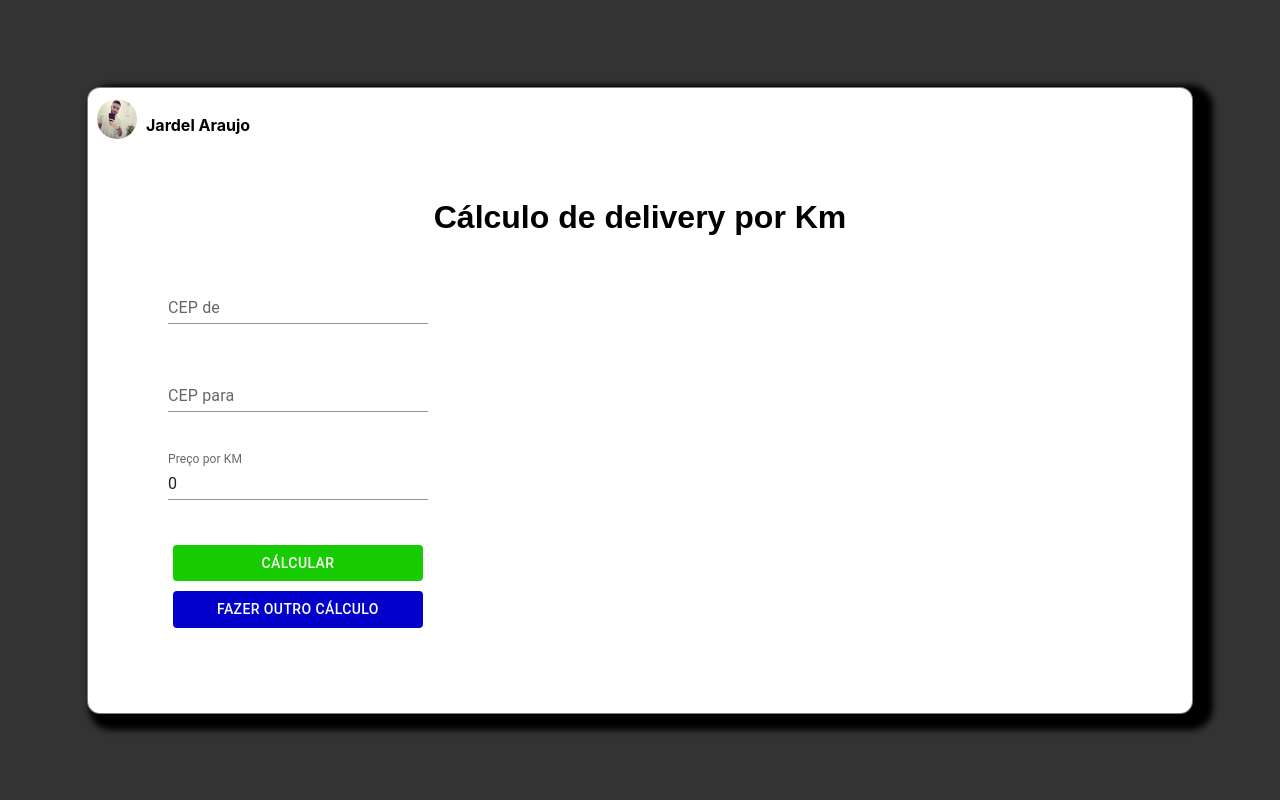
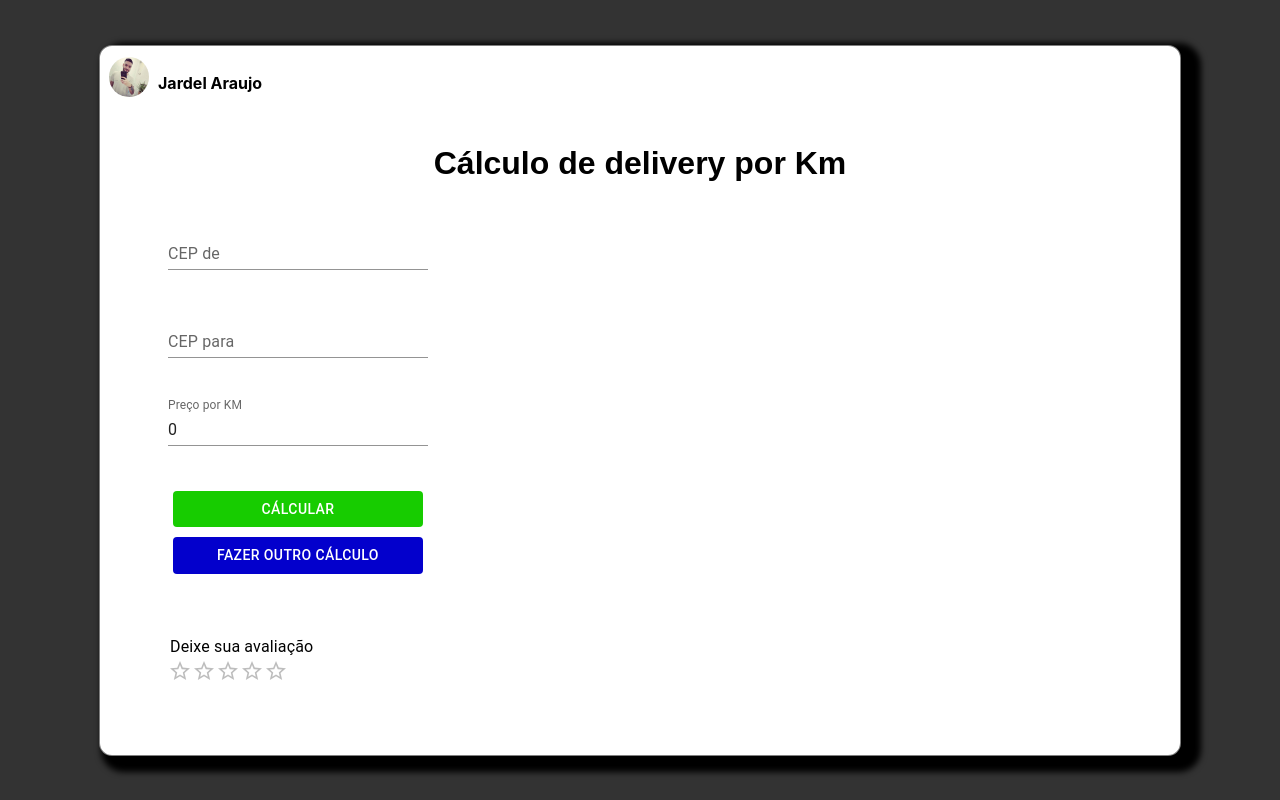
Before and after one commit to jardelaraujo077/front-end-calculate-route, a React (Create React App) app: page / in a window 1280 px wide. Built offline with nearby package versions, Linux system fonts and the light colour scheme; no server answers.

Commit message:
criando metodo para avaliação

```diff
--- a/src/App.js
+++ b/src/App.js
@@ -36,7 +36,7 @@ const styles = {
     display: 'flex',
     maxWidth: 1024,
     flexDirection: 'column',
-    padding: 40,
+    padding: 28,
     background: '#fff',
     border: '1px solid rgb(0,0,0,0.5)',
     borderRadius: 13,
--- a/src/components/boxForm/index.js
+++ b/src/components/boxForm/index.js
@@ -6,6 +6,10 @@ import { cepFormater, formaterPrice, viaCep, validateInfo } from '../../function
 import api from '../../api';
 import useMediaQuery from '@mui/material/useMediaQuery';
 import ImageAvatars from '../avatar';
+import BasicRating from '../stars';
+import Alert from '@mui/material/Alert';
+import Stack from '@mui/material/Stack';
+
 export default function BoxForm(props) {
     const { setLoading } = props
     const [data, setData] = useState({ in: '', for: '', deliveryPrice: 0 })
@@ -15,6 +19,10 @@ export default function BoxForm(props) {
     const [time, setTime] = useState("")
     const [way, setWay] = useState('/static/JardelAraujo.jpg')
     const matches = useMediaQuery('(max-width:956px)')
+    const [star, setStar] = useState(0)
+    const [alert, setAlert] = useState({type: 'success', msg: ''})
+    const [alertVerify, setAlertVerify] = useState(false)
+
 
 
 
@@ -47,7 +55,11 @@ export default function BoxForm(props) {
     const save = async () => {
         setLoading(true)
         if(!await validateInfo(data)){
-            alert('Por favor preencha corretamente os campos')
+            await setAlertVerify(true)
+            await setAlert({type: 'error',msg: 'Por favor preencha corretamente os campos'})
+            setTimeout(() => {
+                setAlertVerify(false)
+              }, "5000")
             setLoading(false)
             return false
         }
@@ -89,6 +101,42 @@ export default function BoxForm(props) {
         }
 
     }
+    const avalaible = async (e) =>{
+        await setStar(e)
+        const dataInfo = {
+            count: e
+        }
+        await api.post(`/avalabled`, dataInfo, {
+            headers: {
+                'Content-Type': 'application/json',
+                'Access-Control-Allow-Origin': '*',
+                'Access-Control-Allow-Methods': 'POST, GET',
+                'Access-Control-Allow-Headers': '*',
+
+            },
+
+        })
+            .then(async response => {
+                const { status } = response.data
+                if(status){
+                    await setAlertVerify(true)
+                   await setAlert({type: 'success',msg: 'Obrigado por sua Avaliação'})
+
+                }
+                setTimeout(() => {
+                    setAlertVerify(false)
+                  }, "4000")
+
+
+
+                setLoading(false)
+
+            })
+            .catch((err) => {
+                console.log('err', err)
+                setLoading(false)
+            })
+    }
     const reCalcular = async () =>{
         await setMaps(false)
         await setAddress({origin: '', destination: ''})
@@ -118,6 +166,9 @@ export default function BoxForm(props) {
                     <Button color="secondary" style={styles.calcule} onClick={() => save()}>Cálcular </Button>
                     <Button color="secondary" style={styles.recalcule} onClick={() => reCalcular()}>Fazer outro cálculo </Button>
                 </div>
+                <div style={styles.contentButton}>
+                    <BasicRating avalaible={avalaible} star={star}/>
+                </div>
                 {
                     maps &&
                     <div style={styles.containeInfo}>
@@ -145,6 +196,11 @@ export default function BoxForm(props) {
                 }
 
             </div>
+            {
+                alertVerify &&
+                <Alert style={{position: 'absolute', bottom: 20}} severity={alert.type}>{alert.msg}</Alert>
+            }
+
 
         </div>
     )
--- /dev/null
+++ b/src/components/stars/index.js
@@ -0,0 +1,23 @@
+import * as React from 'react';
+import Box from '@mui/material/Box';
+import Rating from '@mui/material/Rating';
+import Typography from '@mui/material/Typography';
+import { useEffect, useState } from 'react'
+export default function BasicRating(props) {
+  const { avalaible,star } = props
+  const [value, setValue] = useState(star);
+
+
+  return (
+    <Box
+      sx={{
+        '& > legend': { mt: 2 },
+      }}
+    >
+      <Typography component="legend">Deixe sua avaliação</Typography>
+      <Rating name="no-value" value={value} onChange={(event, newValue) => {
+          avalaible(newValue);
+        }} />
+    </Box>
+  );
+}
```
